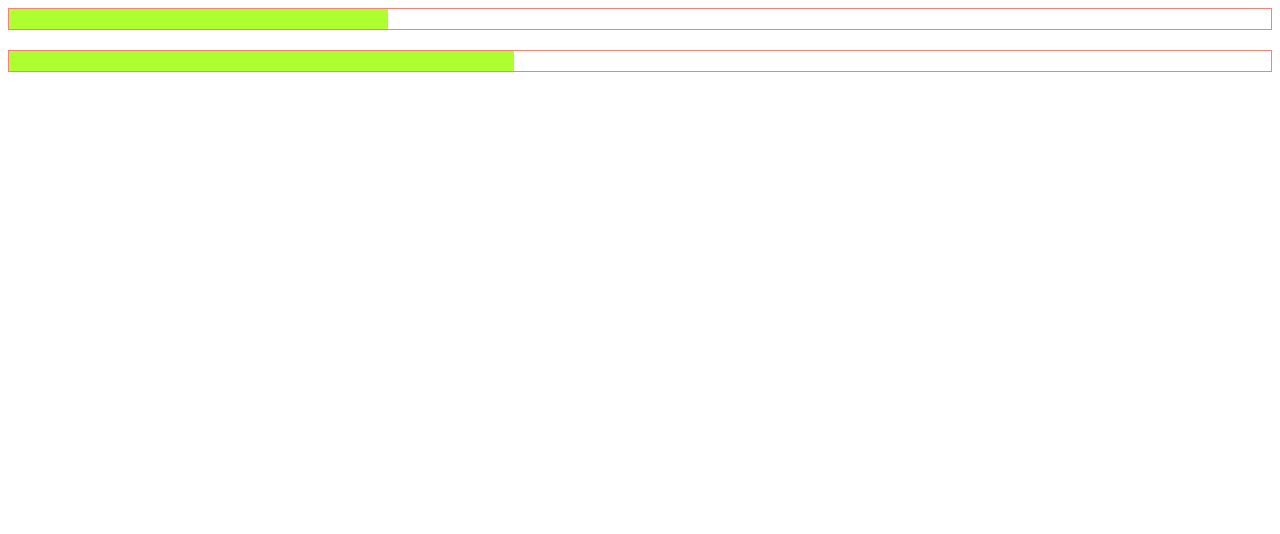
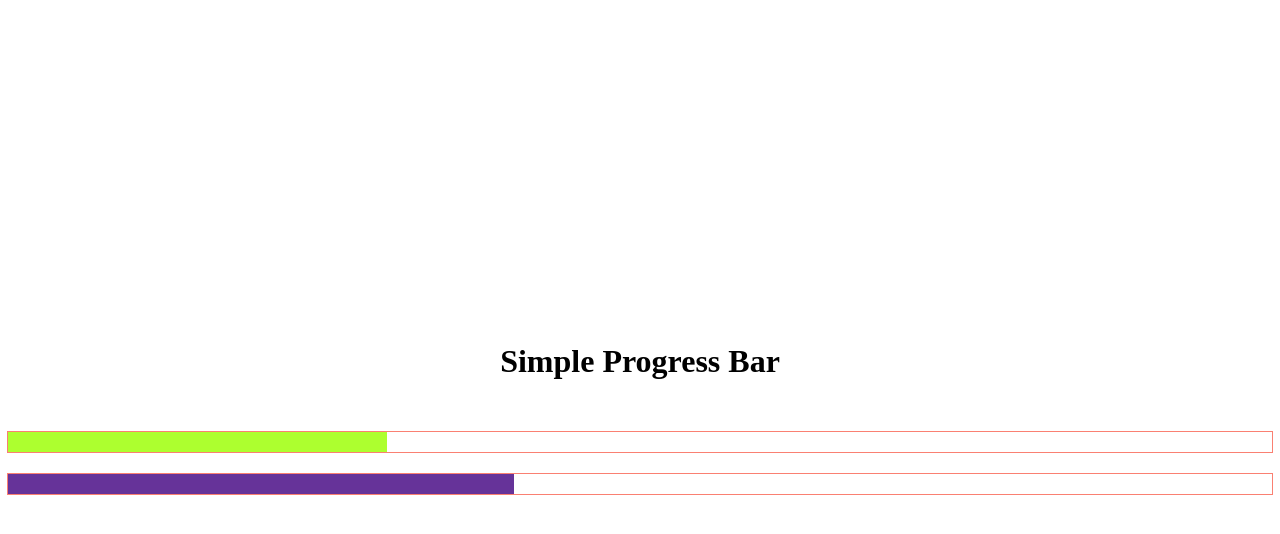
Before and after one commit to pachesnyi/progress-bar, a plain HTML site: page index.html in a window 1280 px wide. Drawn offline with Linux system fonts and the light colour scheme.

Commit message:
FIX: style fixes

```diff
--- a/index.html
+++ b/index.html
@@ -11,15 +11,20 @@
 
 <body>
 
-    <div class='my-bar bar-wrapper' data-to="30">
-        <div class='line'></div>
-    </div>
-    <div class='my-bar bar-wrapper' data-to="40">
-        <div class='line'></div>
+
+
+    <div class="page">
+        <h1>Simple Progress Bar</h1>
+        <div class='my-bar bar-wrapper bar-wrapper-1' data-to="30">
+            <div class='line'></div>
+        </div>
+        <div class='my-bar bar-wrapper bar-wrapper-2' data-to="40">
+            <div class='line'></div>
+        </div>
     </div>
 
+
     <script src="MyProgressBar.js"></script>
-    <script src="main.js"></script>
 </body>
 
 </html>
--- a/style.css
+++ b/style.css
@@ -1,16 +1,34 @@
 .bar-wrapper {
     border: 1px solid salmon;
-
+  width: 100%;
   }
 
+.bar-wrapper-1 .line {
+  background: greenyellow;
+}
+
+
+.bar-wrapper-2 .line {
+  background:  rebeccapurple;
+}
+
   .line {
-    width: 0%;
+    width: 0;
     height: 20px;
     transition: 0.4s all ease;
     display:flex;
-    background: greenyellow;
   }
 
   .bar-wrapper + .bar-wrapper {
       margin-top: 20px;
   }
+
+  h1 + * { margin-top: 30px; }
+
+  .page {
+    display: flex;
+    align-items: center;
+    justify-content: center;
+    min-height: 100vh;
+    flex-direction: column;
+  }
```
